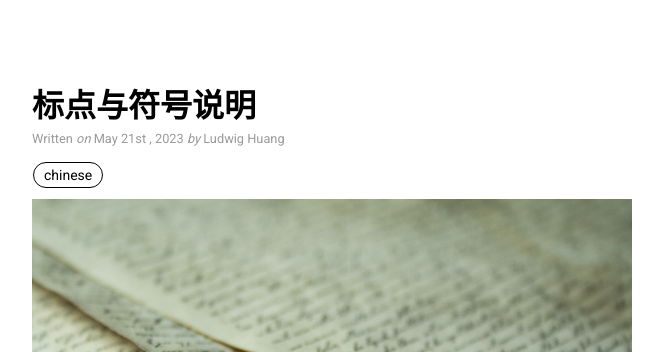
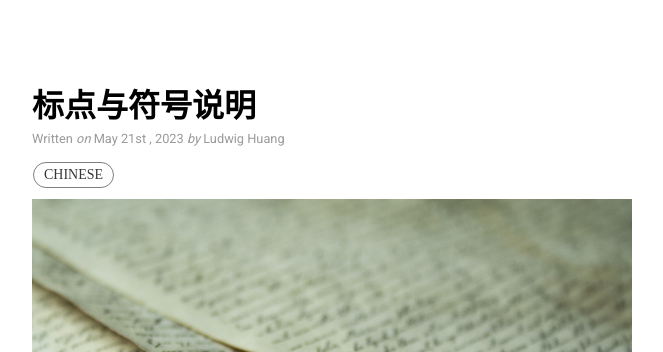
Before and after one commit to huang-feiyu/huang-feiyu.github.io, a Jekyll site: the page built from _posts/2023-05-21-blog-protocol.md, in a window 1280 px wide. Shown: the top 352 px of the page, without its empty margins (308-971 px from the left). Built offline with Jekyll 4.4.1, drawn with Linux system fonts in a browser that asks for light colours; nearby versions of some CDN libraries; formulas are drawn with MathJax 3; a script that is not in the unit is left out.

Commit message:
style: update tags style in post

```diff
--- a/_sass/_post.scss
+++ b/_sass/_post.scss
@@ -116,20 +116,3 @@
 .post-navigation .holder {
   text-decoration: none;
 }
-
-.tags a, .tags .tag {
-  display: inline-block;
-  border: 1px solid rgb(0, 0, 0);
-  border-radius: 999em;
-  padding: 0 10px 0 10px;
-  color: #000000;
-  line-height: 24px;
-  font-size: 14px;
-  text-decoration: none;
-  margin: 0 1px;
-  margin-bottom: 6px;
-  cursor: pointer;
-}
-.tags a:hover {
-  opacity: 0.5;
-}
--- a/assets/css/main.scss
+++ b/assets/css/main.scss
@@ -42,4 +42,23 @@ h6:hover .header-link {
   opacity: 1;
 }
 
+.tags a, .tags .tag {
+  font-family: Century;
+  display: inline-block;
+  border: 1px solid rgba(0, 0, 0, 0.5);
+  border-radius: 999em;
+  padding: 0 10px 0 10px;
+  color: #000000c9;
+  line-height: 24px;
+  font-size: 14px;
+  text-decoration: none;
+  text-transform:uppercase;
+  margin: 0 1px;
+  margin-bottom: 6px;
+  cursor: pointer;
+}
+.tags a:hover {
+  opacity: 0.5;
+}
+
 @import "-sections-dir";
```
